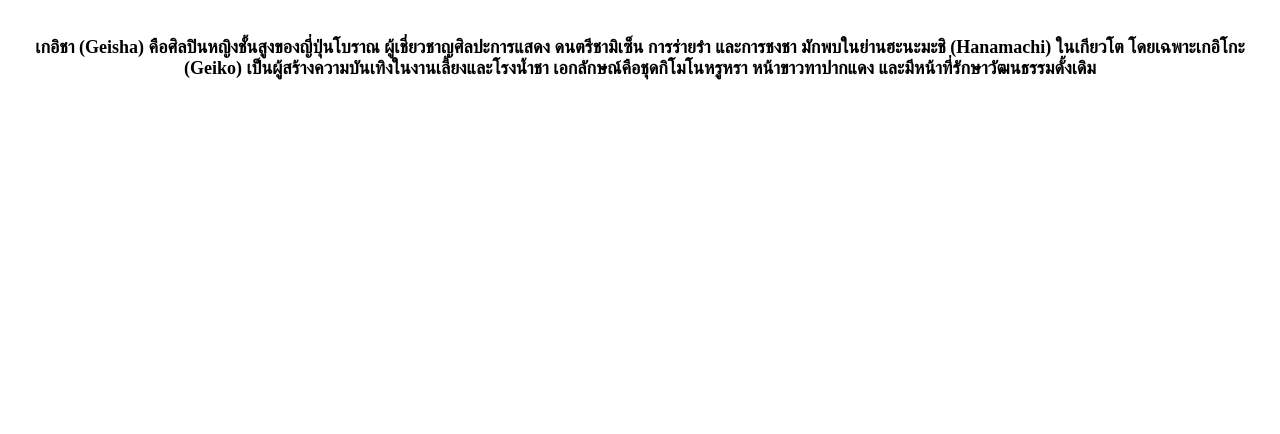
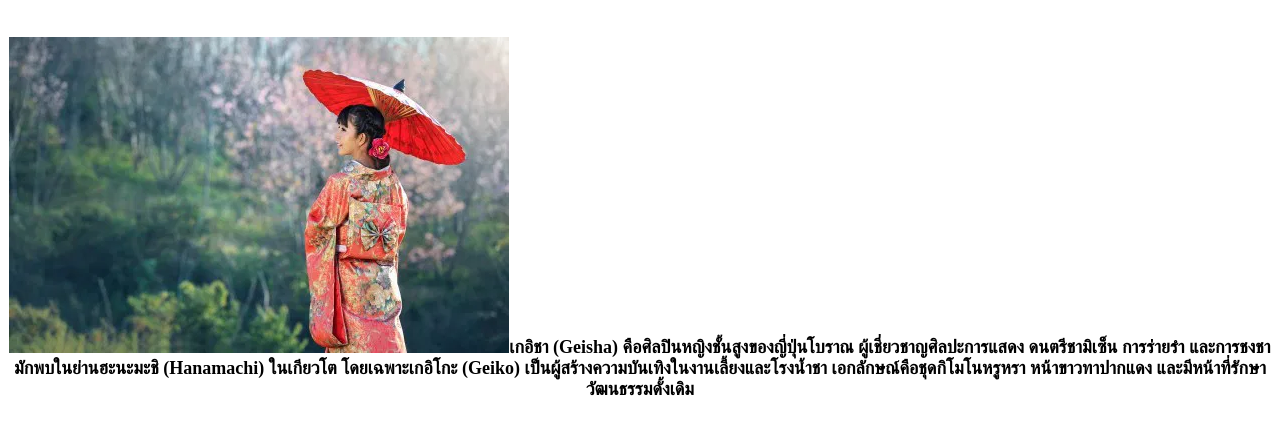
Before and after one commit to 12787-hue/1111, a plain HTML site: page page6.html in a window 1280 px wide. Shown: the part 68-502 px from the top of the page. Drawn offline with Linux system fonts and the light colour scheme.

Commit message:
Update page6.html

```diff
--- a/page6.html
+++ b/page6.html
@@ -6,6 +6,6 @@
 <body background="" >
 <font face="th kodchasal"size="6">
  <center><h2>วัฒนธรรม</h2></center></font>
- <center><p><img src=""
+ <center><p><img src="Pic_5-11-e1479888773659.webp"
 <center><b><font  face="th kodchasal"size="4">เกอิชา (Geisha) คือศิลปินหญิงชั้นสูงของญี่ปุ่นโบราณ ผู้เชี่ยวชาญศิลปะการแสดง ดนตรีชามิเซ็น การร่ายรำ และการชงชา มักพบในย่านฮะนะมะชิ (Hanamachi) ในเกียวโต โดยเฉพาะเกอิโกะ (Geiko) เป็นผู้สร้างความบันเทิงในงานเลี้ยงและโรงน้ำชา เอกลักษณ์คือชุดกิโมโนหรูหรา หน้าขาวทาปากแดง และมีหน้าที่รักษาวัฒนธรรมดั้งเดิม </font>
 </center></b>
```
